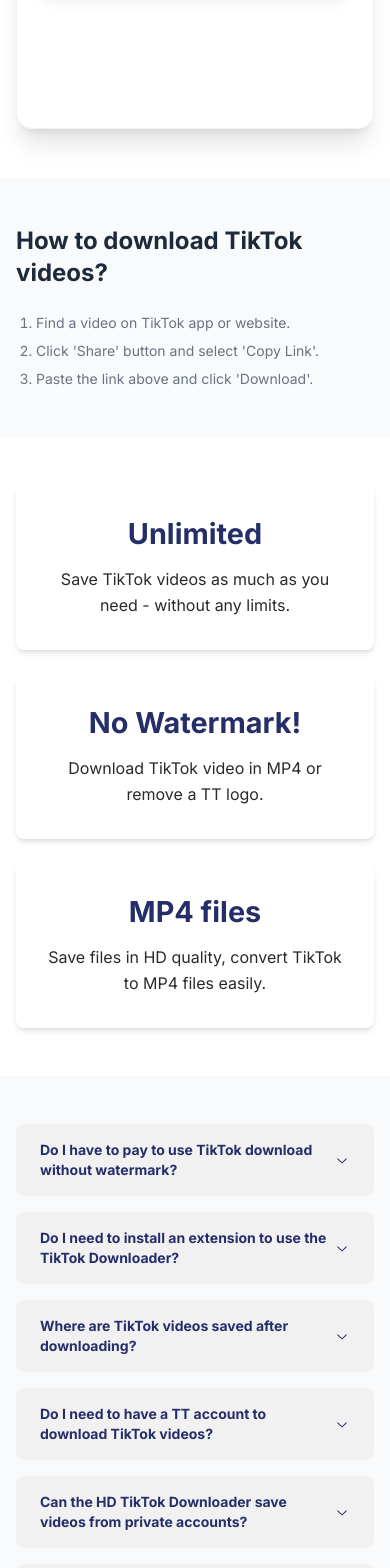
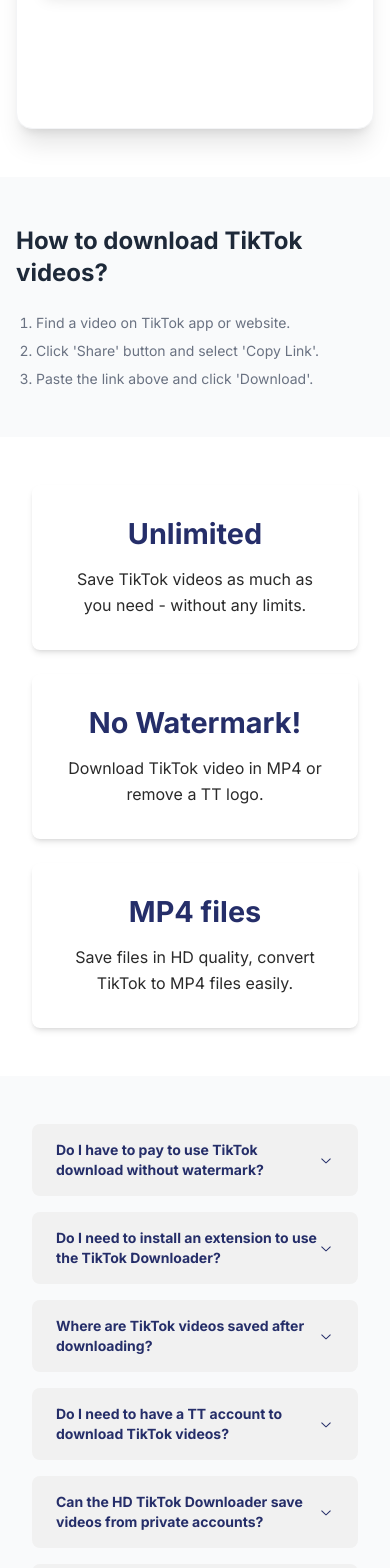
Before and after one commit to yarsted1677/ttdownload, a Next.js app: page / in a window 390 px wide. Shown: the part 428-1996 px from the top of the page. Built offline with nearby package versions, Linux system fonts and the light colour scheme.

Commit message:
Improves accessibility and refines section structure
Adds semantic HTML elements and ARIA labels to main page sections
for better accessibility and maintainability. Updates section IDs and
removes redundant comments. Simplifies SEO title for clarity.

```diff
--- a/app/layout.tsx
+++ b/app/layout.tsx
@@ -12,7 +12,7 @@
   // 1. Tytuł: To widzi użytkownik w Google (Niebieski link)
   // Wzór: Główna Fraza + Cecha + Call to Action
   title: {
-    default: "TikTok Downloader - Download Video Without Watermark (Fast & HD)",
+    default: "TikTok Downloader - Download Video Without Watermark",
     template: "%s | TTDownloader", // Szablon dla podstron (np. Contact | TTDownloader)
   },
 
--- a/app/page.tsx
+++ b/app/page.tsx
@@ -13,12 +13,11 @@
   const { result, setResult, reset } = useDownload();
 
   return (
-    <div className="flex flex-col w-full">
+    <main className="flex flex-col w-full">
 
-      {/* SECTION 1: HERO & INPUT (White) */}
-      <section className="w-full bg-white py-12 md:py-20">
-        <div className="container mx-auto px-4 flex flex-col items-center space-y-8">
-          {/* Nagłówek (zawsze widoczny, chyba że chcesz go ukryć po wyniku) */}
+      {/* SECTION 1: HERO & INPUT */}
+      <section id="hero" className="w-full bg-white py-12 md:py-20" aria-label="Hero section with URL input">
+        <article className="container mx-auto px-4 flex flex-col items-center space-y-8">
           {!result && (
             <div className="text-center space-y-4 max-w-2xl animate-in fade-in zoom-in duration-500">
               <h1 className="text-4xl md:text-6xl font-extrabold tracking-tight text-blue-600">
@@ -30,7 +29,6 @@
             </div>
           )}
 
-          {/* Logika przełączania widoków */}
           <div className="w-full flex justify-center min-h-[300px]">
             {result ? (
               <VideoResult
@@ -41,14 +39,14 @@
               <URLInput onSuccess={(data) => setResult(data)} />
             )}
           </div>
-        </div>
+        </article>
       </section>
 
-      {/* SECTION 2: SEO/STEPS (Gray) */}
+      {/* SECTION 2: HOW IT WORKS */}
       {!result && (
         <>
-          <section className="w-full bg-gray-50 py-12 md:py-20">
-            <div className="container mx-auto px-4 flex justify-center">
+          <section id="how-it-works" className="w-full bg-gray-50 py-12 md:py-20" aria-label="How to use the downloader">
+            <article className="container mx-auto px-4 flex justify-center">
               <div className="max-w-3xl text-gray-500 space-y-6 text-sm">
                 <h2 className="text-2xl font-bold text-gray-800">{TEXTS.seo.title}</h2>
                 <ol className="list-decimal pl-5 space-y-2">
@@ -57,21 +55,25 @@
                   <li>{TEXTS.seo.step3}</li>
                 </ol>
               </div>
-            </div>
+            </article>
           </section>
 
-          {/* SECTION 3: FEATURES (White) */}
-          <section className="w-full bg-white py-12 md:py-20">
-            <FeatureCards />
+          {/* SECTION 3: FEATURES */}
+          <section id="features" className="w-full bg-white py-12 md:py-20" aria-label="Key features">
+            <article className="container mx-auto px-4">
+              <FeatureCards />
+            </article>
           </section>
 
-          {/* SECTION 4: FAQ (Gray) */}
-          <section className="w-full bg-gray-50 py-12 md:py-20">
-            <FAQ />
+          {/* SECTION 4: FAQ */}
+          <section id="faq" className="w-full bg-gray-50 py-12 md:py-20" aria-label="Frequently asked questions">
+            <article className="container mx-auto px-4">
+              <FAQ />
+            </article>
           </section>
         </>
       )}
 
-    </div>
+    </main>
   );
 }
```
